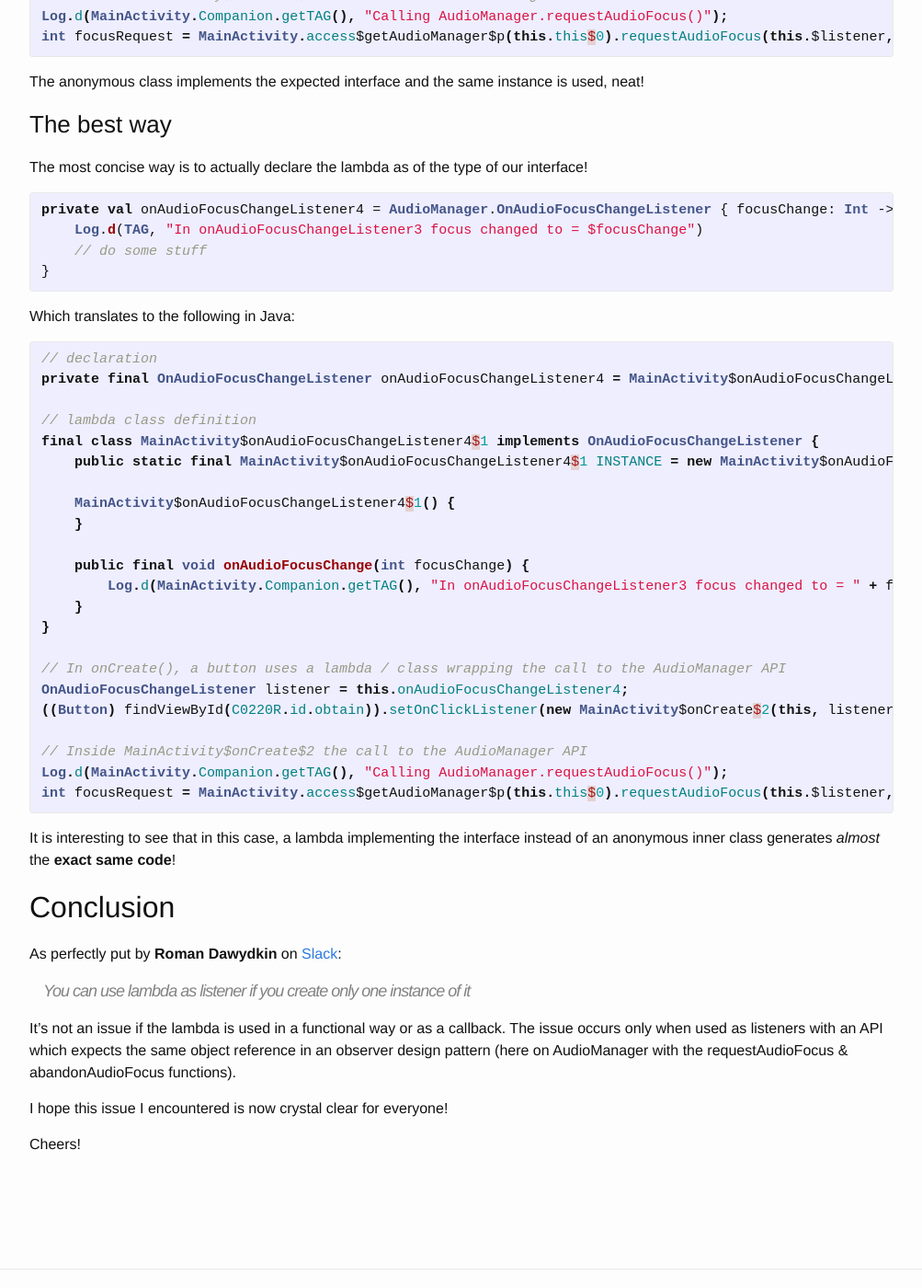
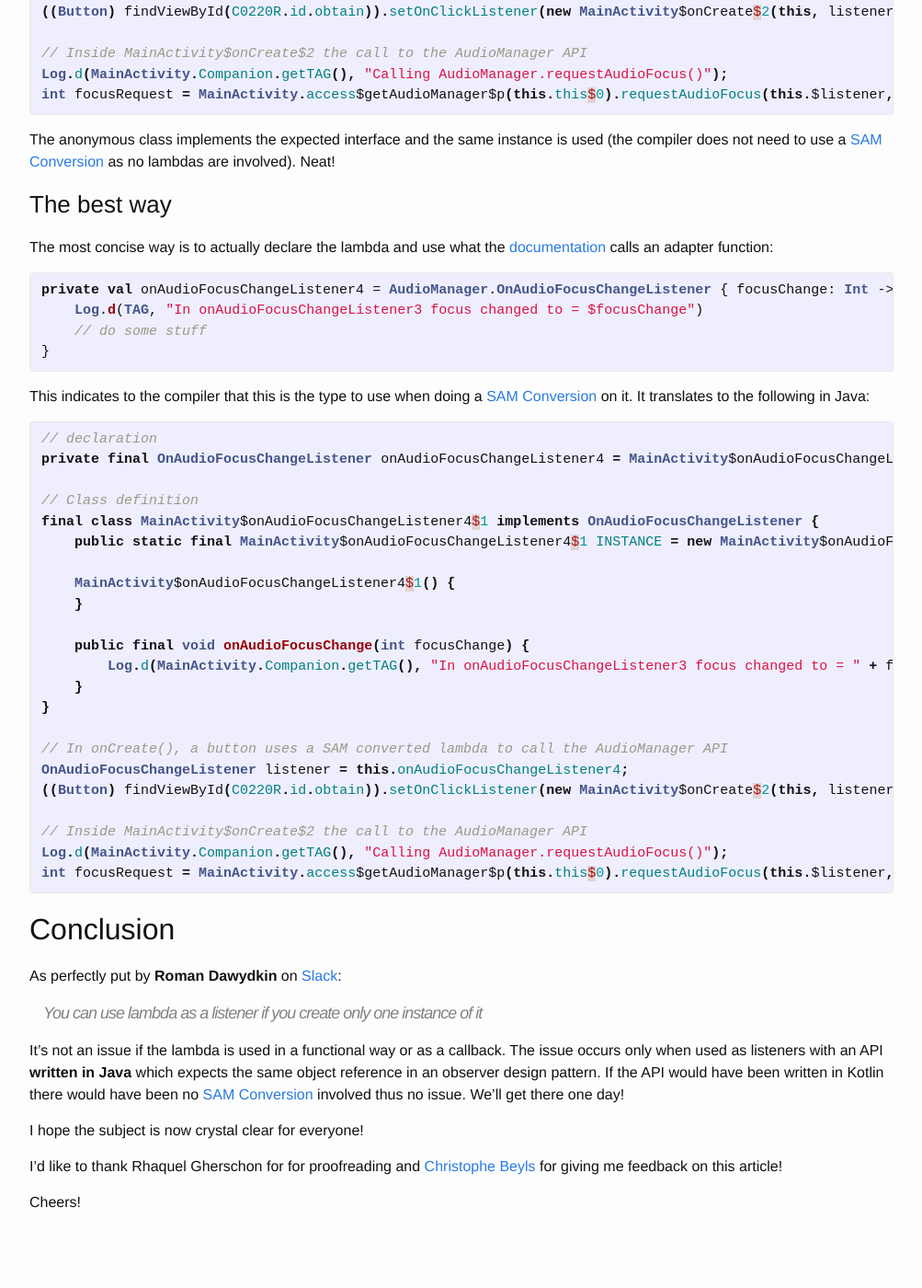
Before and after one commit to galex/galex.github.io, a Jekyll site: the page built from _posts/2017-11-07-Dont_Use_lambdas_as_listeners_in_Kotlin_Update.md, in a window 1280 px wide and 1400 px high, scrolled down 3296 px. Shown: the whole window at 92% size, without its empty margins (138-1141 px from the left). Built offline with Jekyll 4.4.1, drawn with Linux system fonts in a browser that asks for light colours; comment, search, counter and statistics services are not loaded; some of the changed text lies outside the part shown.

Commit message:
improve some points and actually talk about SAM Conversion

```diff
--- a/_posts/2017-11-07-Dont_Use_lambdas_as_listeners_in_Kotlin_Update.md
+++ b/_posts/2017-11-07-Dont_Use_lambdas_as_listeners_in_Kotlin_Update.md
@@ -8,14 +8,16 @@
 
 ## The TLDR; Update
 
-As mentioned in the comments we actually can declare a lambda function which implements the required interface:
+As mentioned in the comments we actually can declare a lambda / function literal with an adapter function (the OnAudioFocusChangeListener interface):
 
 {% highlight kotlin %}
 onAudioFocusChange = AudioManager.OnAudioFocusChangeListener { focusChange: Int ->
         Log.d(TAG, "In onAudioFocusChange focus changed to = $focusChange")
         // do stuff
 }
+
 {% endhighlight %}
+This lambda is then used to define the body of the class that will be generated for Java via the [SAM Conversion](https://kotlinlang.org/docs/reference/java-interop.html#sam-conversions), as in our case, the we use API is written in Java so Java interop is part of the game.
 
 ## The Longer Update
 
@@ -24,7 +26,6 @@
 Some argued that the problem is the declaration of the listener using the **lateinit** keyword. To check if **lateinit** is indeed guilty, let's reproduce the same lambda with and without **lateinit** and see how it is used.
 
 To remind us what we're talking about, here's the code of the two lambdas in Kotlin:
-
 {% highlight kotlin %}
 // with lateinit
 private lateinit var onAudioFocusChangeListener1: (focusChange: Int) -> Unit
@@ -52,7 +53,7 @@
 // in onCreate()
 this.onAudioFocusChangeListener1 = MainActivity$onCreate$1.INSTANCE;
 
-// Class implementation of the lambda (MainActivity$onCreate$1)
+// Class implementation
 final class MainActivity$onCreate$1 extends Lambda implements Function1<Integer, Unit> {
     public static final MainActivity$onCreate$1 INSTANCE = new MainActivity$onCreate$1();
 
@@ -65,7 +66,7 @@
     }
 }
 
-// In onCreate(), a button uses a lambda / class wrapping the call to the AudioManager API
+// In onCreate(), a button uses a SAM converted lambda to call the AudioManager API
 Function1 listener = this.onAudioFocusChangeListener1;
 ((Button) findViewById(C0220R.id.obtain)).setOnClickListener(new MainActivity$onCreate$2(this, listener));
 
@@ -78,7 +79,7 @@
 Log.d(MainActivity.Companion.getTAG(), "granted = " + (access$getAudioManager$p.requestAudioFocus((OnAudioFocusChangeListener) mainActivityKt$sam$OnAudioFocusChangeListener$4186f324, 3, 1) == 1));
 {% endhighlight %}
 
-A new instance of a generated class is created which wraps our lambda and this new instance is used as a listener (which is the whole issue).
+Our lambda / function literal is wrapped inside a class implementing the interface ([SAM Conversion](https://kotlinlang.org/docs/reference/java-interop.html#sam-conversions)), which is the whole issue here.
 
 ### Without **lateinit** (onAudioFocusChangeListener2)
 
@@ -86,7 +87,7 @@
 // Declaration of the lambda
 private final Function1<Integer, Unit> onAudioFocusChangeListener2 = MainActivity$onAudioFocusChangeListener2$1.INSTANCE;
 
-// Class implementation of the lambda (MainActivity$onAudioFocusChangeListener2$1)
+// Class implementation
 final class MainActivity$onAudioFocusChangeListener2$1 extends Lambda implements Function1<Integer, Unit> {
     public static final MainActivity$onAudioFocusChangeListener2$1 INSTANCE = new MainActivity$onAudioFocusChangeListener2$1();
 
@@ -99,7 +100,7 @@
     }
 }
 
-// In onCreate(), a button uses a lambda / class wrapping the call to the AudioManager API
+// In onCreate(), a button uses a SAM converted lambda to call the AudioManager API
 Function1 listener = this.onAudioFocusChangeListener2;
 ((Button) findViewById(C0220R.id.obtain)).setOnClickListener(new MainActivity$onCreate$2(this, listener));
 
@@ -112,11 +113,11 @@
 Log.d(MainActivity.Companion.getTAG(), "granted = " + (access$getAudioManager$p.requestAudioFocus((OnAudioFocusChangeListener) mainActivityKt$sam$OnAudioFocusChangeListener$4186f324, 3, 1) == 1));
 {% endhighlight %}
 
-The same problem occurs because our lambda is not magically of the type of our interface.
+Same issue without **lateinit**, so we hold no charges against it.
 
-### The right way
+### The preferable way
 
-To fix the issue I recommended using an anonymous inner class:
+To fix the issue, I recommended using an anonymous inner class:
 
 {% highlight kotlin %}
 private val onAudioFocusChangeListener3: AudioManager.OnAudioFocusChangeListener = object : AudioManager.OnAudioFocusChangeListener {
@@ -142,7 +143,7 @@
     }
 }
 
-// In onCreate(), a button uses a lambda / class wrapping the call to the AudioManager API
+// In onCreate(), a button uses a SAM converted lambda to call the AudioManager API
 OnAudioFocusChangeListener listener = this.onAudioFocusChangeListener3;
 ((Button) findViewById(C0220R.id.obtain)).setOnClickListener(new MainActivity$onCreate$2(this, listener));
 
@@ -151,11 +152,11 @@
 int focusRequest = MainActivity.access$getAudioManager$p(this.this$0).requestAudioFocus(this.$listener, 3, 1);
 {% endhighlight %}
 
-The anonymous class implements the expected interface and the same instance is used, neat!
+The anonymous class implements the expected interface and the same instance is used (the compiler does not need to use a  [SAM Conversion](https://kotlinlang.org/docs/reference/java-interop.html#sam-conversions) as no lambdas are involved). Neat!
 
 ### The best way
 
-The most concise way is to actually declare the lambda as of the type of our interface!
+The most concise way is to actually declare the lambda and use what the [documentation](https://kotlinlang.org/docs/reference/java-interop.html#sam-conversions) calls an adapter function:
 
 {% highlight kotlin %}
 private val onAudioFocusChangeListener4 = AudioManager.OnAudioFocusChangeListener { focusChange: Int ->
@@ -164,12 +165,12 @@
 }
 {% endhighlight %}
 
-Which translates to the following in Java:
+This indicates to the compiler that this is the type to use when doing a [SAM Conversion](https://kotlinlang.org/docs/reference/java-interop.html#sam-conversions) on it. It translates to the following in Java:
 {% highlight java %}
 // declaration
 private final OnAudioFocusChangeListener onAudioFocusChangeListener4 = MainActivity$onAudioFocusChangeListener4$1.INSTANCE;
 
-// lambda class definition
+// Class definition
 final class MainActivity$onAudioFocusChangeListener4$1 implements OnAudioFocusChangeListener {
     public static final MainActivity$onAudioFocusChangeListener4$1 INSTANCE = new MainActivity$onAudioFocusChangeListener4$1();
 
@@ -181,7 +182,7 @@
     }
 }
 
-// In onCreate(), a button uses a lambda / class wrapping the call to the AudioManager API
+// In onCreate(), a button uses a SAM converted lambda to call the AudioManager API
 OnAudioFocusChangeListener listener = this.onAudioFocusChangeListener4;
 ((Button) findViewById(C0220R.id.obtain)).setOnClickListener(new MainActivity$onCreate$2(this, listener));
 
@@ -190,16 +191,16 @@
 int focusRequest = MainActivity.access$getAudioManager$p(this.this$0).requestAudioFocus(this.$listener, 3, 1);
 {% endhighlight %}
 
-It is interesting to see that in this case, a lambda implementing the interface instead of an anonymous inner class generates  *almost* the **exact same code**!
-
 ## Conclusion
 
 As perfectly put by **Roman Dawydkin** on [Slack](http://slack.kotlinlang.org/):
 
-> You *can* use lambda as listener if you create only one instance of it
+> You *can* use lambda as a listener if you create only one instance of it
 
-It's not an issue if the lambda is used in a functional way or as a callback. The issue occurs only when used as listeners with an API which expects the same object reference in an observer design pattern (here on AudioManager with the requestAudioFocus & abandonAudioFocus functions).
+It's not an issue if the lambda is used in a functional way or as a callback. The issue occurs only when used as listeners with an API **written in Java** which expects the same object reference in an observer design pattern. If the API would have been written in Kotlin there would have been no [SAM Conversion](https://kotlinlang.org/docs/reference/java-interop.html#sam-conversions) involved thus no issue. We'll get there one day!
 
-I hope this issue I encountered is now crystal clear for everyone!
+I hope the subject is now crystal clear for everyone!
+
+I'd like to thank Rhaquel Gherschon for for proofreading and [Christophe Beyls](https://twitter.com/BladeCoder) for giving me feedback on this article!
 
 Cheers!
```
